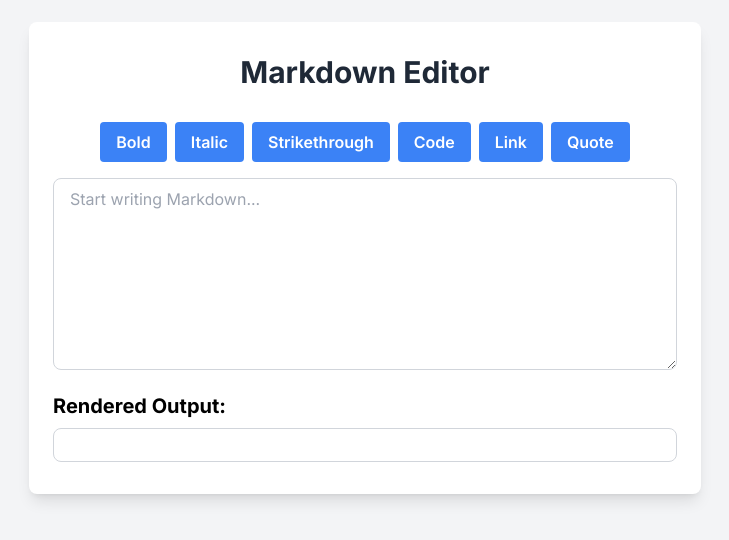
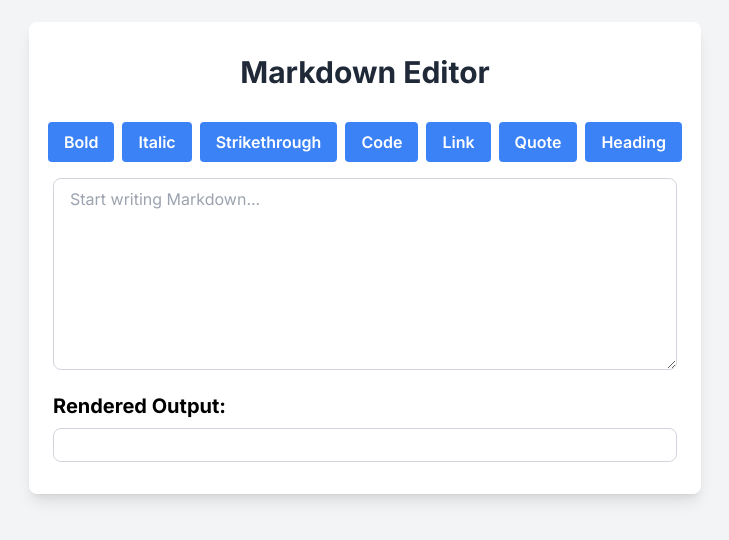
Before and after one commit to BerkkanB/markdownai, a Next.js app: page / in a window 1280 px wide. Shown: the part 142-682 px from the top of the page, without its empty margins (275-1004 px from the left). Built offline with nearby package versions, Linux system fonts and the light colour scheme.

Commit message:
Ui updates

```diff
--- a/app/components/MarkdownEditor.js
+++ b/app/components/MarkdownEditor.js
@@ -1,5 +1,4 @@
 "use client";
-
 
 import React, { useState, useRef } from "react";
 import ReactMarkdown from "react-markdown";
@@ -24,7 +23,7 @@
         spaces +
         markdownText.substring(selectionEnd);
       setMarkdownText(updatedText);
-      // Set the cursor position after the inserted spaceVS
+      // Set the cursor position after the inserted space
       current.selectionStart = selectionStart + spaces.length;
       current.selectionEnd = selectionStart + spaces.length;
     }
@@ -34,7 +33,9 @@
     const { current } = textareaRef;
     const { selectionStart, selectionEnd } = current;
     const selectedText = markdownText.substring(selectionStart, selectionEnd);
-    const formattedText = isLink ? `[${selectedText}](url)` : `${tag}${selectedText}${tag}`;
+    const formattedText = isLink
+      ? `[${selectedText}](url)`
+      : `${tag}${selectedText}${tag}`;
     const updatedText =
       markdownText.substring(0, selectionStart) +
       formattedText +
@@ -95,10 +96,16 @@
           Link
         </button>
         <button
-          className="bg-blue-500 hover:bg-blue-600 text-white font-semibold py-2 px-4 rounded"
+          className="bg-blue-500 hover:bg-blue-600 text-white font-semibold py-2 px-4 rounded mr-2"
           onClick={() => handleFormatting("> ")}
         >
           Quote
+        </button>
+        <button
+          className="bg-blue-500 hover:bg-blue-600 text-white font-semibold py-2 px-4 rounded"
+          onClick={() => handleFormatting("#")}
+        >
+          Heading
         </button>
       </div>
       <textarea
```
